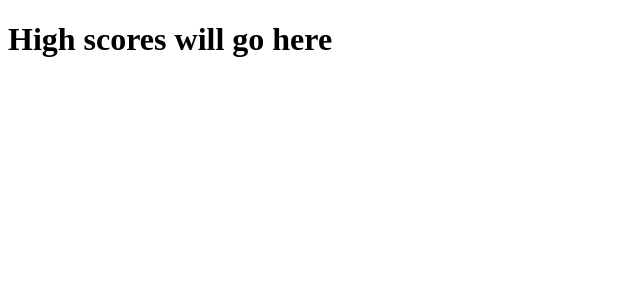
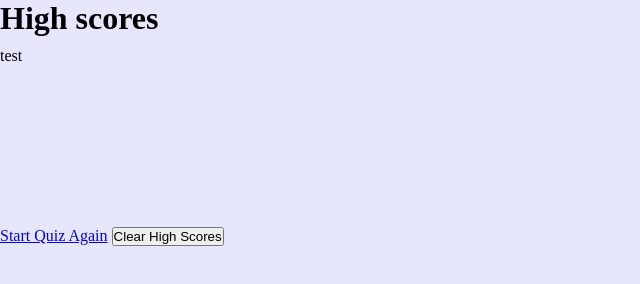
Before and after one commit to McAmy2001/code-quiz, a plain HTML site: page assets/highscores.html in a window 1280 px wide. Shown: the whole page, without its empty margins (0-640 px from the left). Drawn offline with Linux system fonts and the light colour scheme; files that its build step writes are made by us from their sources.

Commit message:
can't figure out how to show high scores

```diff
--- a/assets/css/style.css
+++ b/assets/css/style.css
@@ -100,3 +100,10 @@ header {
     padding: 2px 7px;
     border-radius: 5px;
  }
+
+ .hs-list-item {
+  background-color: #e6e6ff;
+  height: 26px;
+  margin: 10px 0;
+  width: 100%
+ }
--- a/assets/highscores.html
+++ b/assets/highscores.html
@@ -5,8 +5,37 @@
   <meta http-equiv="X-UA-Compatible" content="IE=edge">
   <meta name="viewport" content="width=device-width, initial-scale=1.0">
   <title>Coding Quiz High Scores</title>
+  <link rel="stylesheet" href="./assets/css/style.css">
 </head>
 <body>
-  <h1>High scores will go here</h1>
+  <div>
+  <h1>High scores</h1>
+</div>
+
+<div>
+  <ol>
+    <li class="hs-list-item" id="high-1">
+      test
+    </li>
+    <li class="hs-list-item" id="high-2">
+
+    </li>
+    <li class="hs-list-item" id="high-3">
+
+    </li>
+    <li class="hs-list-item" id="high-4">
+
+    </li>
+    <li class="hs-list-item" id="high-5">
+
+    </li>
+  </ol>
+</div>
+
+<div id="high-scores">
+  <a href="../index.html">Start Quiz Again</a>
+  <button class="btn" id="clear-hs-btn">Clear High Scores</button>
+</div>
+
 </body>
 </html>
```
Also changed, not shown: assets/js/script.js (+33 -3 lines), index.html (+1 -1 lines).
